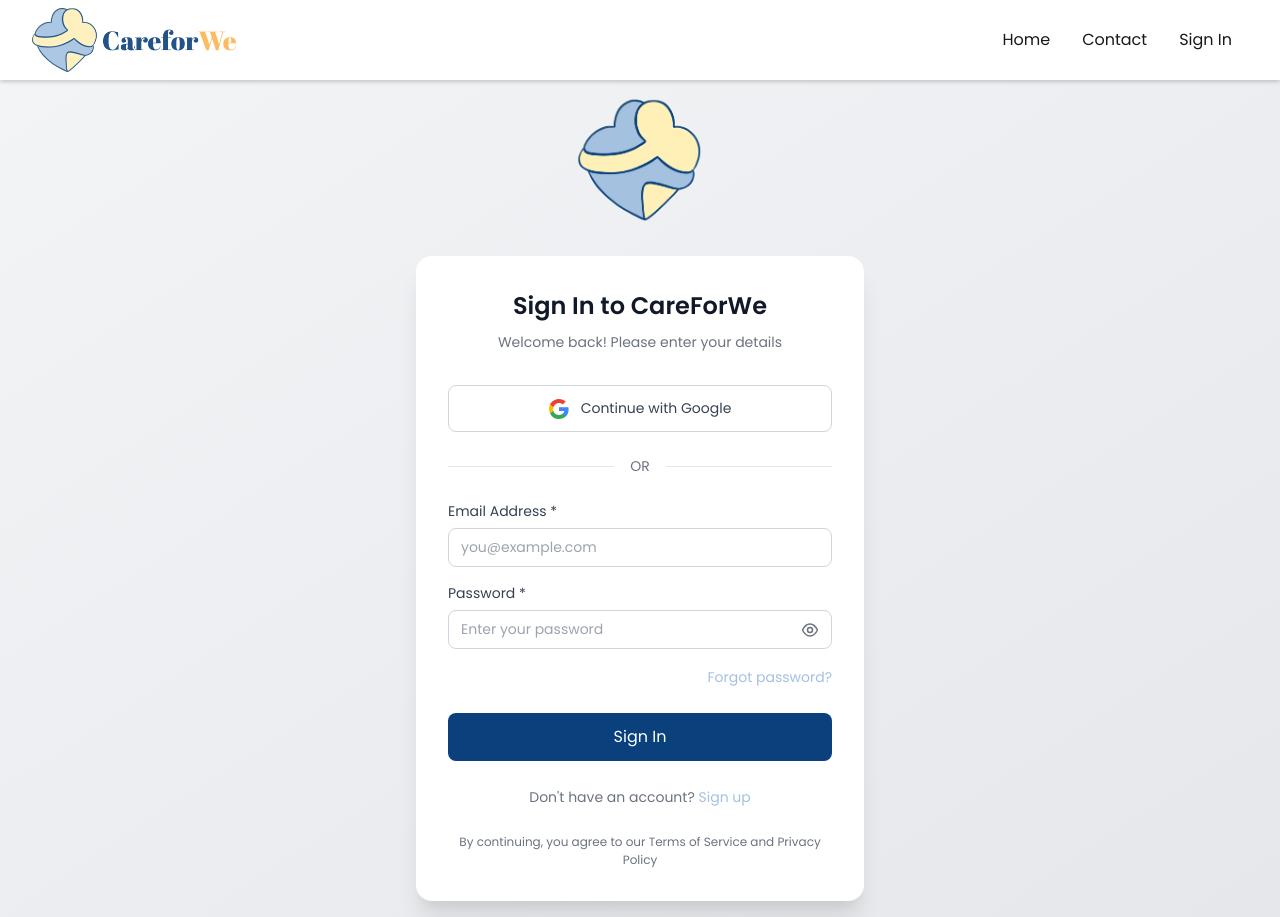
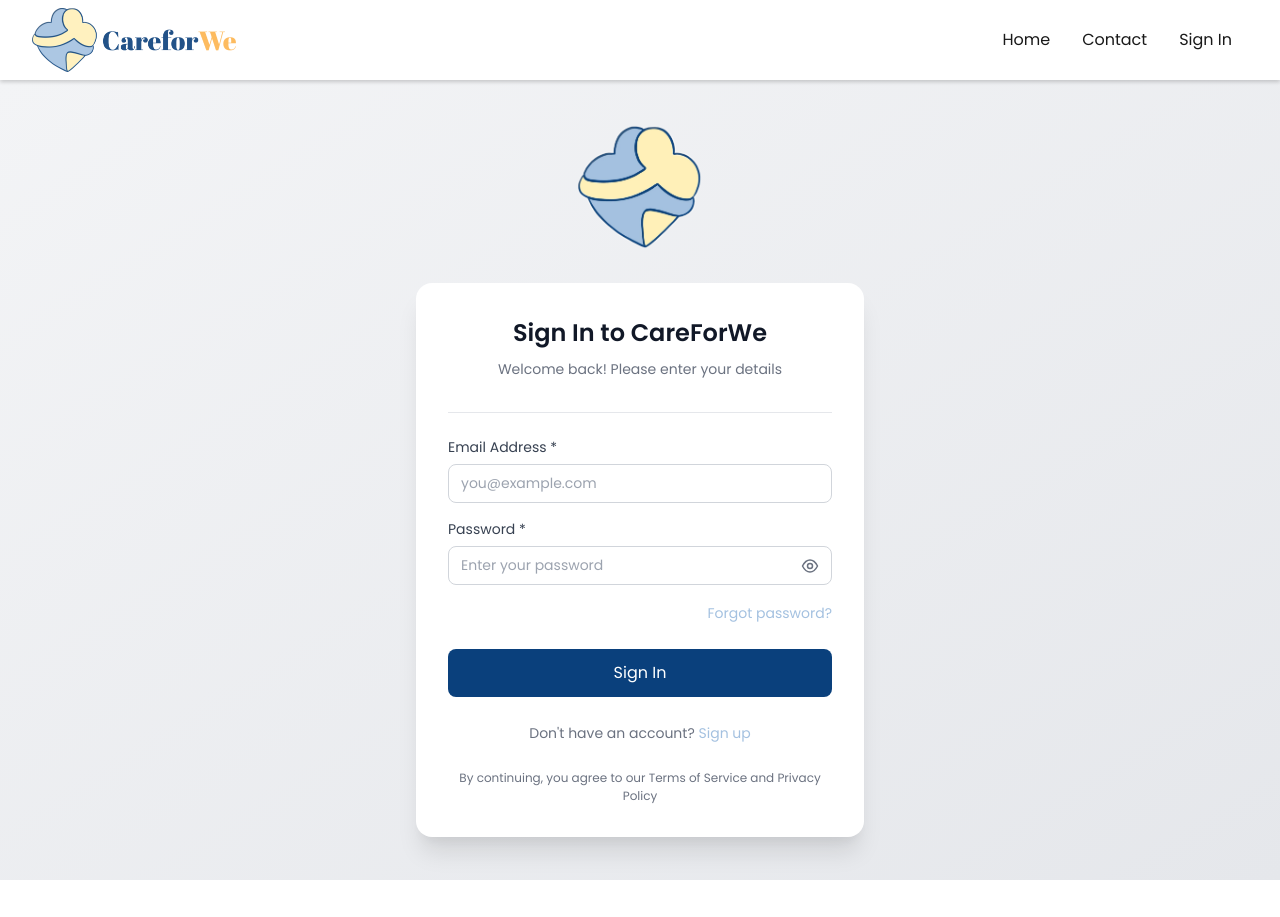
Before and after one commit to CareForWe/careforwe.github.io, a React (Vite) app: page /signin in a window 1280 px wide. After the commit the page ends 880 px from the top, so only its background shows below. Built offline with nearby package versions, Linux system fonts and the light colour scheme; no server answers; what @radix-ui/themes would draw is missing.

Commit message:
remove google account sign up

```diff
--- a/src/components/signin/signin.jsx
+++ b/src/components/signin/signin.jsx
@@ -179,25 +179,9 @@
             {isSignUp ? 'Fill in your details to get started' : 'Welcome back! Please enter your details'}
           </p>
 
-          {/* Google Sign In Button */}
-          <button
-            onClick={handleGoogleSignIn}
-            disabled={loading}
-            className={styles.googleButton}
-          >
-            <svg width="20" height="20" viewBox="0 0 20 20" fill="none">
-              <path d="M19.6 10.227c0-.709-.064-1.39-.182-2.045H10v3.868h5.382a4.6 4.6 0 01-1.996 3.018v2.51h3.232c1.891-1.742 2.982-4.305 2.982-7.35z" fill="#4285F4" />
-              <path d="M10 20c2.7 0 4.964-.895 6.618-2.423l-3.232-2.509c-.895.6-2.04.955-3.386.955-2.605 0-4.81-1.76-5.595-4.123H1.064v2.59A9.996 9.996 0 0010 20z" fill="#34A853" />
-              <path d="M4.405 11.9c-.2-.6-.314-1.24-.314-1.9 0-.66.114-1.3.314-1.9V5.51H1.064A9.996 9.996 0 000 10c0 1.614.386 3.14 1.064 4.49l3.34-2.59z" fill="#FBBC05" />
-              <path d="M10 3.977c1.468 0 2.786.505 3.823 1.496l2.868-2.868C14.959.99 12.695 0 10 0 6.09 0 2.71 2.24 1.064 5.51l3.34 2.59C5.19 5.736 7.395 3.977 10 3.977z" fill="#EA4335" />
-            </svg>
-            <span>Continue with Google</span>
-          </button>
 
           {/* Separator */}
           <div className={styles.separator}>
-            <Separator.Root className={styles.separatorLine} />
-            <span className={styles.separatorText}>OR</span>
             <Separator.Root className={styles.separatorLine} />
           </div>
 
```
